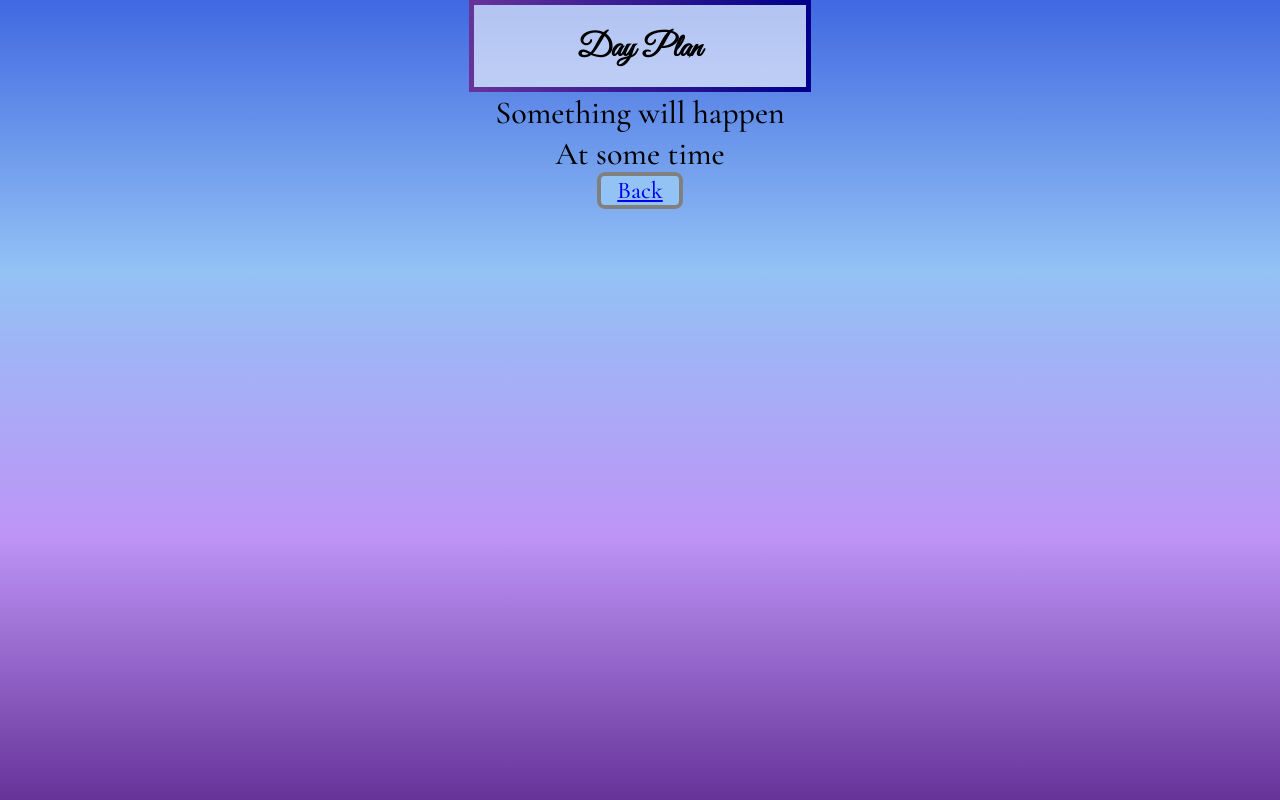
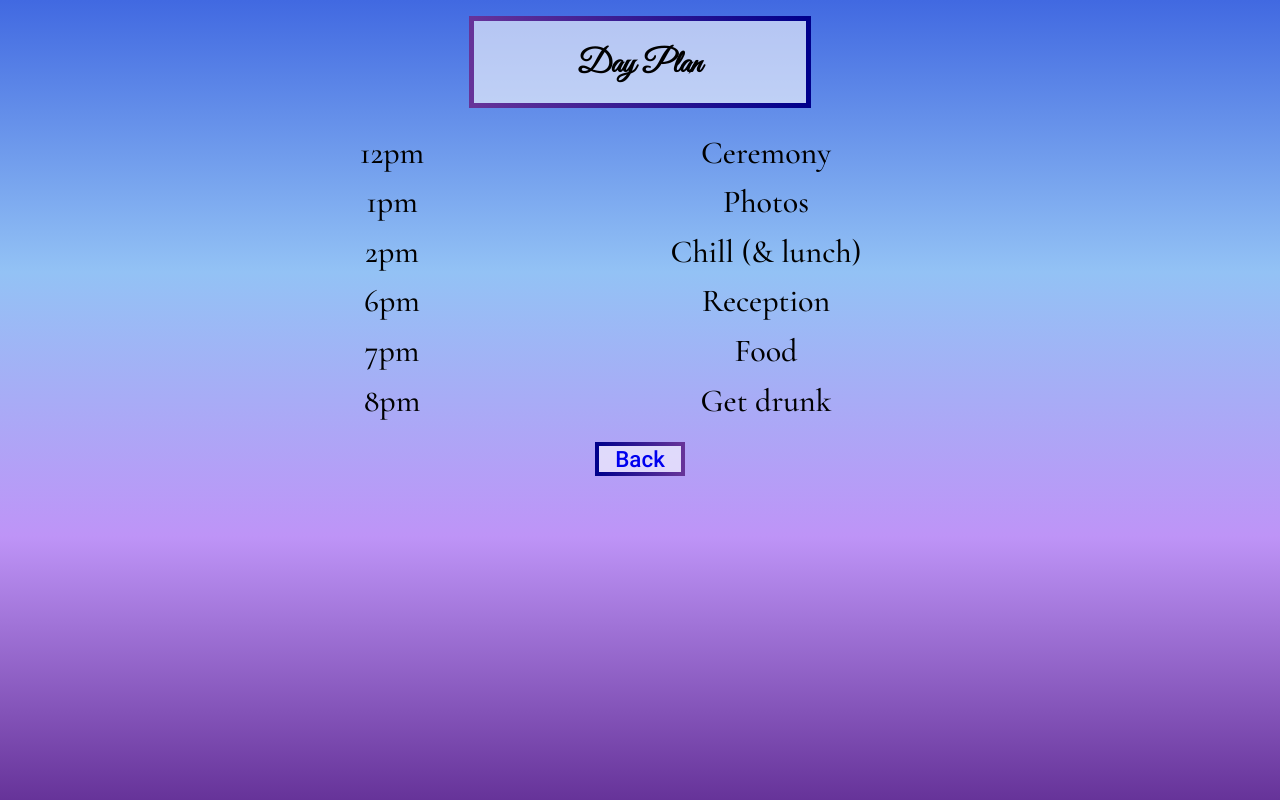
Before and after one commit to Abibubble/harrison-nye, a React (Create React App) app: page /day-plan in a window 1280 px wide. Built offline with nearby package versions, Linux system fonts and the light colour scheme.

Commit message:
wip: Update DayPlan, add example timings

```diff
--- a/src/pages/day-plan.js
+++ b/src/pages/day-plan.js
@@ -1,31 +1,59 @@
 import styled from 'styled-components'
 import styles from '../styles/styles'
 
+import PageSection from '../components/page-section'
 import Title from '../components/title'
 import Wrapper from '../components/wrapper'
 
 export default function DayPlan() {
   return (
     <Wrapper wedding>
-      <Container>
+      <PageSection>
         <Title>Day Plan</Title>
-        <p>Something will happen</p>
-        <p>At some time</p>
+        <PlanGrid>
+          <p>12pm</p>
+          <p>Ceremony</p>
+          <p>1pm</p>
+          <p>Photos</p>
+          <p>2pm</p>
+          <p>Chill (& lunch)</p>
+          <p>6pm</p>
+          <p>Reception</p>
+          <p>7pm</p>
+          <p>Food</p>
+          <p>8pm</p>
+          <p>Get drunk</p>
+        </PlanGrid>
         <Button href='/welcome'>Back</Button>
-      </Container>
+      </PageSection>
     </Wrapper>
   )
 }
 
-const Container = styled.div`
-  padding: 0 ${styles.spacer.small} ${styles.spacer.small};
+const Button = styled.a`
+  text-decoration: none;
+  font-family: 'Roboto', Arial, Helvetica, sans-serif;
+  margin: ${styles.spacer.tiny};
+  border: 6px solid;
+  border-image-slice: 1;
+  border-width: 4px;
+  border-image-source: linear-gradient(
+    to right,
+    ${styles.colour.darkBlue},
+    ${styles.colour.darkPurple}
+  );
+  background: ${styles.colour.transparentWhite};
+  font-size: 1.4rem;
+  padding: 0 ${styles.spacer.small};
+
+  &:visited {
+    color: ${styles.colour.black};
+  }
 `
 
-const Button = styled.a`
-  margin: ${styles.spacer.tiny};
-  border-radius: ${styles.spacer.tiny};
-  border: ${styles.spacer.fine} solid grey;
-  background-color: ${styles.colour.blue};
-  font-size: 1.5rem;
-  padding: 0 ${styles.spacer.small};
+const PlanGrid = styled.div`
+  margin: ${styles.spacer.medium} auto;
+  display: grid;
+  grid-template-columns: 1fr 2fr;
+  gap: ${styles.spacer.tiny};
 `
```
